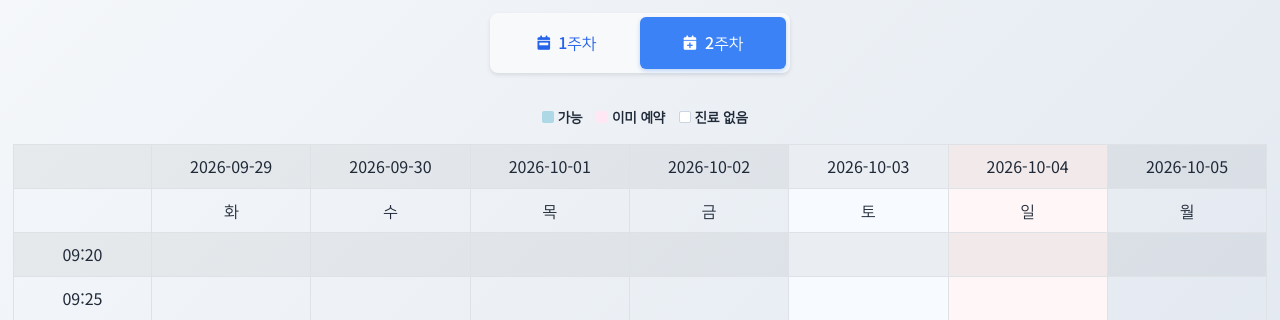
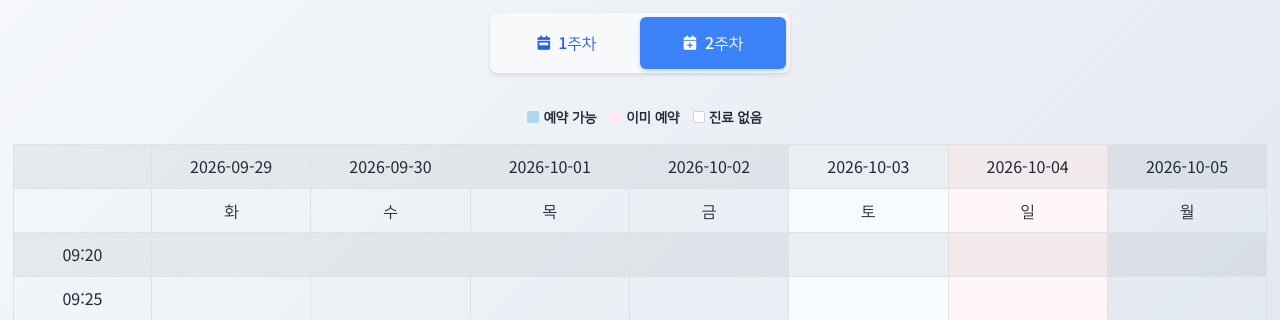
Before and after one commit to skikim/prpc, a Django app: page /bookings/create2/ in a window 1280 px wide. Shown: the part 307-627 px from the top of the page. Run offline with Django 4.2, Linux system fonts and the light colour scheme; the visitor is signed in with stand-in values (Sample User, id 1); data that the repository does not hold is empty; some libraries are stand-ins or nearby versions.

Commit message:
예약 범례 문구를 예약 가능으로 수정

```diff
--- a/bookingapp/templates/bookingapp/create.html
+++ b/bookingapp/templates/bookingapp/create.html
@@ -331,7 +331,7 @@
         </div>
     </div>
     <div style="text-align: center; margin: 0 auto 1rem; font-size: 0.85rem; font-weight: 700; color: #64748b;">
-        <span style="display: inline-block; width: 0.75rem; height: 0.75rem; background: lightblue; border-radius: 2px; vertical-align: -1px; margin: 0 0.25rem 0 0.6rem;"></span>가능
+        <span style="display: inline-block; width: 0.75rem; height: 0.75rem; background: lightblue; border-radius: 2px; vertical-align: -1px; margin: 0 0.25rem 0 0.6rem;"></span>예약 가능
         <span style="display: inline-block; width: 0.75rem; height: 0.75rem; background: #FFE8F4; border-radius: 2px; vertical-align: -1px; margin: 0 0.25rem 0 0.6rem;"></span>이미 예약
         <span style="display: inline-block; width: 0.75rem; height: 0.75rem; background: #fff; border: 1px solid #cbd5e1; border-radius: 2px; vertical-align: -1px; margin: 0 0.25rem 0 0.6rem;"></span>진료 없음
     </div>
--- a/bookingapp/templates/bookingapp/create_2.html
+++ b/bookingapp/templates/bookingapp/create_2.html
@@ -144,7 +144,7 @@
             </div>
         </div>
     <div style="text-align: center; margin: 0 auto 1rem; font-size: 0.85rem; font-weight: 700; color: #64748b;">
-        <span style="display: inline-block; width: 0.75rem; height: 0.75rem; background: lightblue; border-radius: 2px; vertical-align: -1px; margin: 0 0.25rem 0 0.6rem;"></span>가능
+        <span style="display: inline-block; width: 0.75rem; height: 0.75rem; background: lightblue; border-radius: 2px; vertical-align: -1px; margin: 0 0.25rem 0 0.6rem;"></span>예약 가능
         <span style="display: inline-block; width: 0.75rem; height: 0.75rem; background: #FFE8F4; border-radius: 2px; vertical-align: -1px; margin: 0 0.25rem 0 0.6rem;"></span>이미 예약
         <span style="display: inline-block; width: 0.75rem; height: 0.75rem; background: #fff; border: 1px solid #cbd5e1; border-radius: 2px; vertical-align: -1px; margin: 0 0.25rem 0 0.6rem;"></span>진료 없음
     </div>
```
